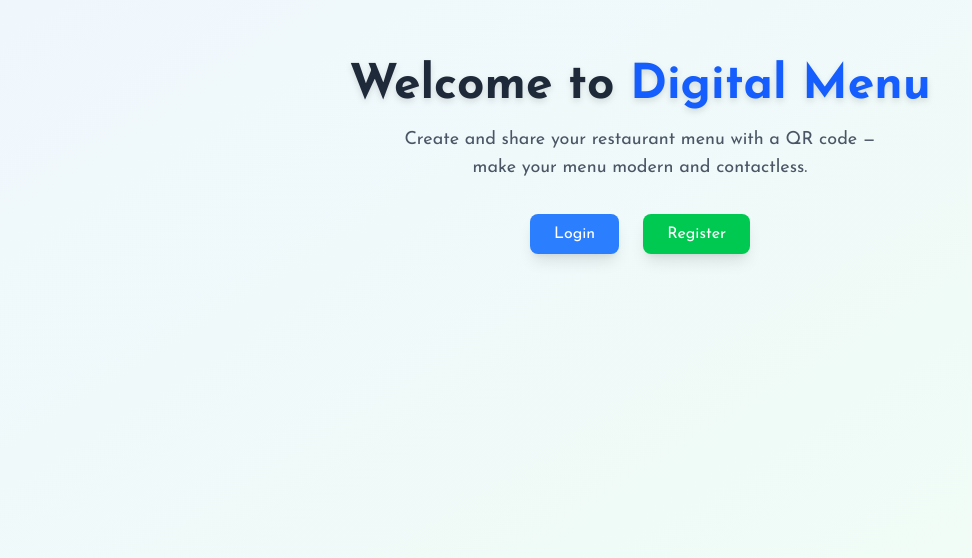
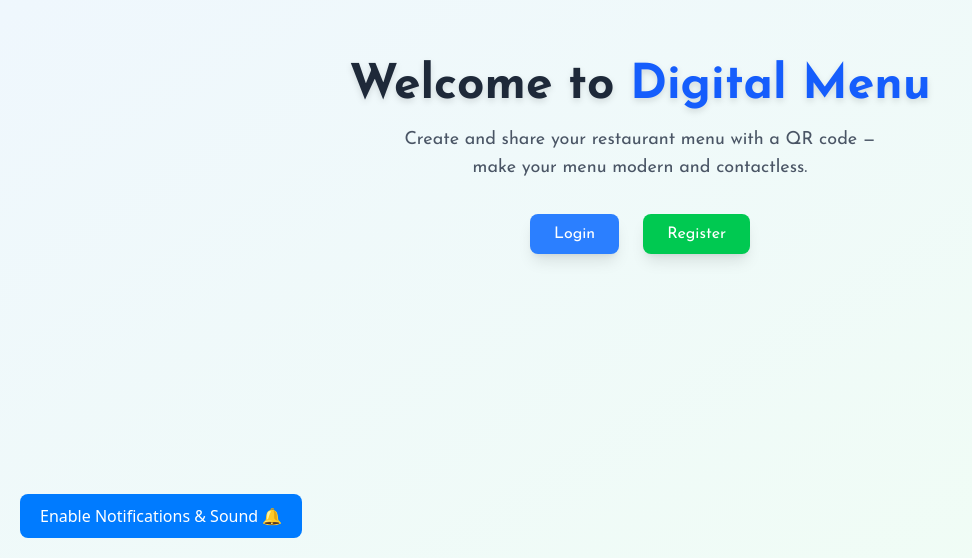
Before and after one commit to AshutoshKumaar/digital-menu, a Next.js app: page / in a window 1280 px wide. Shown: the part 242-800 px from the top of the page, without its empty margins (0-972 px from the left). Built offline with nearby package versions, Linux system fonts and the light colour scheme; no server answers.

Commit message:
fix-sound-problem

```diff
--- a/src/app/components/OrderListener.js
+++ b/src/app/components/OrderListener.js
@@ -9,29 +9,43 @@ export default function NotificationListener() {
   const audioRef = useRef(null);
   const [permissionGiven, setPermissionGiven] = useState(false);
   const [currentUser, setCurrentUser] = useState(null);
+  const [ready, setReady] = useState(false); // everything enabled after user tap
+
+  // 🔑 Track auth state
+  useEffect(() => {
+    const unsubscribe = auth.onAuthStateChanged((user) => {
+      if (user) setCurrentUser(user);
+    });
+    return () => unsubscribe();
+  }, []);
 
   // 🔔 Request notification permission
-  useEffect(() => {
+  const enableNotifications = async () => {
     if ("Notification" in window && Notification.permission !== "granted") {
-      Notification.requestPermission().then((perm) => {
-        if (perm === "granted") setPermissionGiven(true);
-      });
+      const perm = await Notification.requestPermission();
+      if (perm === "granted") setPermissionGiven(true);
     } else {
       setPermissionGiven(true);
     }
-  }, []);
 
-  // 🔑 Listen for Firebase auth state
-  useEffect(() => {
-    const unsubscribeAuth = auth.onAuthStateChanged((user) => {
-      if (user) setCurrentUser(user);
-    });
-    return () => unsubscribeAuth();
-  }, []);
+    // 🔊 Play a silent sound to unlock mobile autoplay policies
+    if (audioRef.current) {
+      audioRef.current.play().catch(() => {});
+    }
+
+    // 🔊 Test speech to unlock speechSynthesis
+    if ("speechSynthesis" in window) {
+      const testMsg = new SpeechSynthesisUtterance("Notifications and sound enabled");
+      testMsg.lang = "hi-IN";
+      window.speechSynthesis.speak(testMsg);
+    }
+
+    setReady(true); // listener can now work
+  };
 
   // ✅ Listen for new orders
   useEffect(() => {
-    if (!permissionGiven || !currentUser) return;
+    if (!ready || !currentUser) return;
 
     const ordersQuery = query(collection(db, "orders"), where("ownerId", "==", currentUser.uid));
 
@@ -42,20 +56,30 @@ export default function NotificationListener() {
           const orderId = change.doc.id;
           const firstItem = data?.orderDetails?.items?.[0];
 
-          // 🔎 Fetch Owner Name
+          // 🔎 Fetch owner name (optional)
           let ownerName = "Owner";
           if (data.ownerId) {
             try {
               const ownerDoc = await getDoc(doc(db, "owners", data.ownerId));
               if (ownerDoc.exists()) ownerName = ownerDoc.data().name || "Owner";
             } catch (err) {
-              console.error("Error fetching owner name:", err);
+              console.error(err);
             }
           }
 
           // 🎵 Play alert sound
-          if (audioRef.current) {
-            audioRef.current.play().catch((err) => console.log("Autoplay blocked", err));
+          if (audioRef.current) audioRef.current.play().catch(() => {});
+
+          // 🔊 Speech notification (Hindi)
+          if ("speechSynthesis" in window) {
+            const msg = new SpeechSynthesisUtterance(
+              `मुबारक हो, आपको नया ऑर्डर मिला है।
+              ग्राहक का नाम है: ${data.fullName || "कोई ग्राहक"}.
+              उसने ${firstItem?.name || "एक आइटम"} का ${firstItem?.quantity || 1} ऑर्डर किया है.
+              कुल राशि है: ${data?.orderDetails?.total || 0} रुपये.`
+            );
+            msg.lang = "hi-IN";
+            window.speechSynthesis.speak(msg);
           }
 
           // 🛎️ Browser Notification
@@ -67,28 +91,27 @@ export default function NotificationListener() {
             });
             notification.onclick = () => window.open(`/dashboard`, "_blank");
           }
-
-          // 🔊 Speech notification (Hindi)
-          if ("speechSynthesis" in window) {
-            const msg = new SpeechSynthesisUtterance(
-              `मुबारक हो, आपको नया ऑर्डर मिला है।
-              ग्राहक का नाम है: ${data.fullName || "कोई ग्राहक"}.
-              उसने ${firstItem?.name || "एक आइटम"} का ${firstItem?.quantity || 1} पीस ऑर्डर किया है.
-              कुल राशि है: ${data?.orderDetails?.total || 0} रुपये.
-              कृपया अपने डैशबोर्ड पर जाकर ऑर्डर की पुष्टि करें. धन्यवाद!`
-            );
-            msg.lang = "hi-IN";
-            msg.pitch = 1;
-            msg.rate = 1;
-            msg.volume = 2;
-            window.speechSynthesis.speak(msg);
-          }
         }
       }
     });
 
     return () => unsubscribe();
-  }, [permissionGiven, currentUser]);
+  }, [ready, currentUser]);
 
-  return <audio ref={audioRef} src="/new-notification.mp3" preload="auto" />;
+  return (
+    <>
+      <audio ref={audioRef} src="/new-notification.mp3" preload="auto" />
+
+      {!ready && (
+        <div  style={{ position: "fixed", bottom: 20, left: 20 }}>
+          <button
+            onClick={enableNotifications}
+            style={{ padding: "10px 20px", fontSize: "16px", borderRadius: "8px", background: "#007bff", color: "#fff" }}
+          >
+            Enable Notifications & Sound 🔔
+          </button>
+        </div>
+      )}
+    </>
+  );
 }
```
